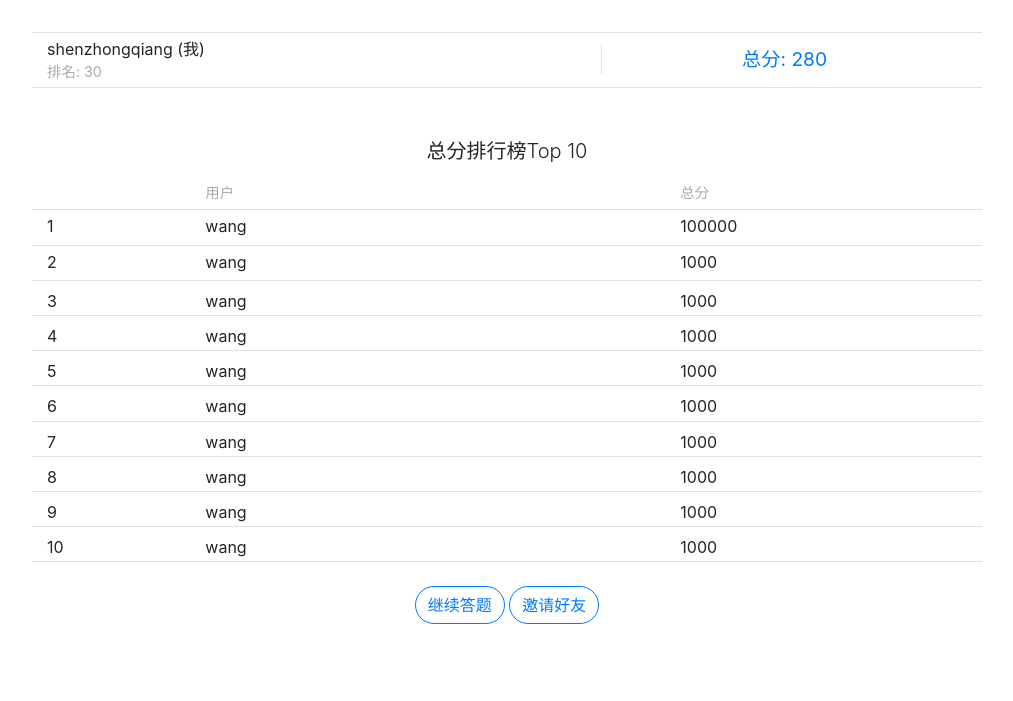
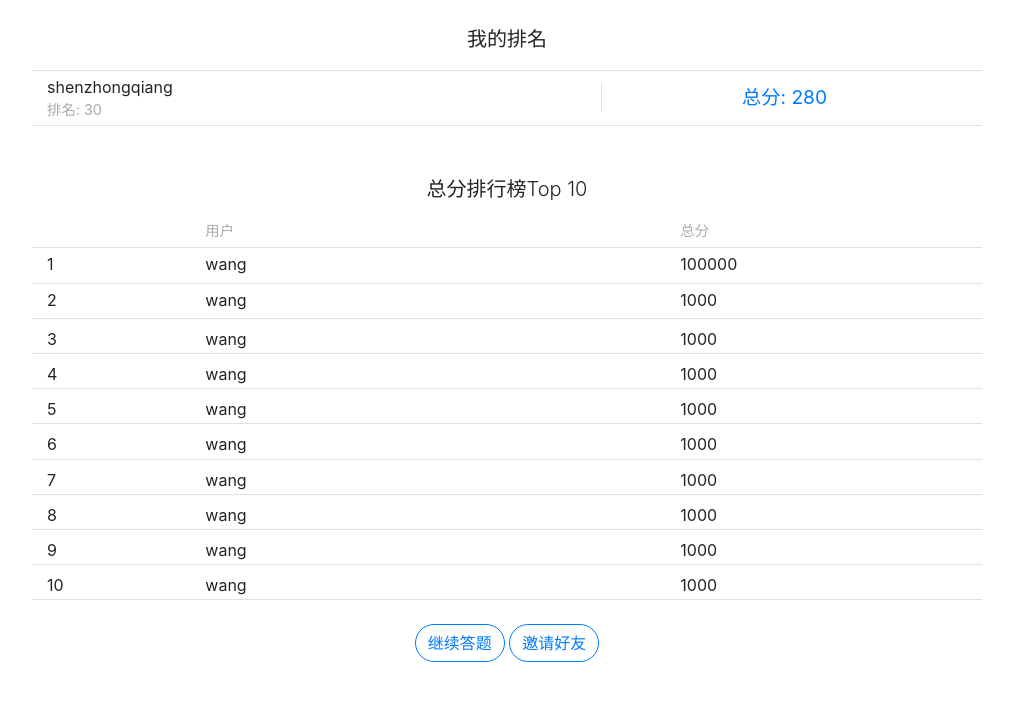
Before and after one commit to pythonml/answer_planet, a Django app: page /mainapp/leaderboard/ in a window 1280 px wide. Shown: the top 701 px of the page, without its empty margins (133-1146 px from the left). Run offline with Django 3.2, Linux system fonts and the light colour scheme; some libraries are stand-ins or nearby versions.

Commit message:
use bootstrap class instead of customized css style

```diff
--- a/mainapp/templates/mainapp/answer_result.html
+++ b/mainapp/templates/mainapp/answer_result.html
@@ -1,6 +1,6 @@
 {% extends 'mainapp/base.html' %}
 {% block content %}
-<div class="row justify-content-center" style="margin-top: 5rem;">
+<div class="row justify-content-center mt-5">
   <div class="text-center col-9">
     <div id="result">
       <p class="lead">本局共获得积分</p>
@@ -11,8 +11,8 @@
       <a href="" role="button" class="btn btn-primary rounded-pill btn-lg" id="btn-invite">邀请好友</a>
       <p id="invite-tip"><small>每邀请一位好友可额外获得100积分</small></p>
     </div>
-    <hr class="col-9" style="margin-top:2rem;"/>
-    <div style="margin-top:2rem;">
+    <hr class="col-9 mt-3"/>
+    <div style="mt-3">
       <a href="{% url 'questions' %}" role="button" class="btn btn-outline-primary rounded-pill">继续答题</a>
       <a href="" role="button" class="btn btn-outline-primary rounded-pill">查看排行榜</a>
     </div>
--- a/mainapp/templates/mainapp/leaderboard.html
+++ b/mainapp/templates/mainapp/leaderboard.html
@@ -1,16 +1,19 @@
 {% extends 'mainapp/base.html' %}
 {% block content %}
-<div class="row justify-content-center" style="margin-top: 2rem;">
+<div class="row justify-content-center">
   <div class="col-10">
+    <div class="mt-4" id="my-rank">
+      <p class="lead text-center">我的排名</p>
       <div class="row border-top border-bottom">
         <div class="col-7 my-1">
-        <div><span>shenzhongqiang</span><span> (我)</span></div>
+          <div><span>shenzhongqiang</span></div>
           <div id="myrank"><span>排名: </span><span>30</span></div>
         </div>
         <div class="col-5 my-1 text-primary" id="myscore" style="font-size: 1.2rem;">
           <div class="my-2 border-left text-center">
             <span>总分: </span>
             <span>280</span>
+          </div>
         </div>
       </div>
     </div>
@@ -53,7 +56,7 @@
     </div>
 
 
-    <div class="text-center mt-4">
+    <div class="text-center my-4">
       <a href="{% url 'questions' %}" role="button" class="btn btn-outline-primary rounded-pill">继续答题</a>
       <a href="" role="button" class="btn btn-outline-primary rounded-pill">邀请好友</a>
     </div>
--- a/mainapp/templates/mainapp/prize.html
+++ b/mainapp/templates/mainapp/prize.html
@@ -1,6 +1,6 @@
 {% extends 'mainapp/base.html' %}
 {% block content %}
-<div class="row justify-content-center" style="margin-top: 5rem;">
+<div class="row justify-content-center my-5" >
   <div class="text-center col-9">
     <p>前三名可获得精美奖品，奖品如下：</p>
     <p class="lead" style="margin-top: 3rem;">第一名</p>
--- a/mainapp/templates/mainapp/questions.html
+++ b/mainapp/templates/mainapp/questions.html
@@ -1,12 +1,12 @@
 {% extends 'mainapp/base.html' %}
 {% block content %}
-<div class="row" style="margin-top: 2rem;">
+<div class="row mt-4">
   <div id="scorebar">
    <span id="score-label">本局积分</span>
    <span id="score-num">1000</span>
   </div>
 </div>
-<div class="row justify-content-center" style="margin-top: 3rem;">
+<div class="row justify-content-center mt-5">
   <div class="col-10">
     <div class="card shadow">
       <div class="card-body" id="question-card">
```
Lines whose indentation alone changed are shown as unchanged.
